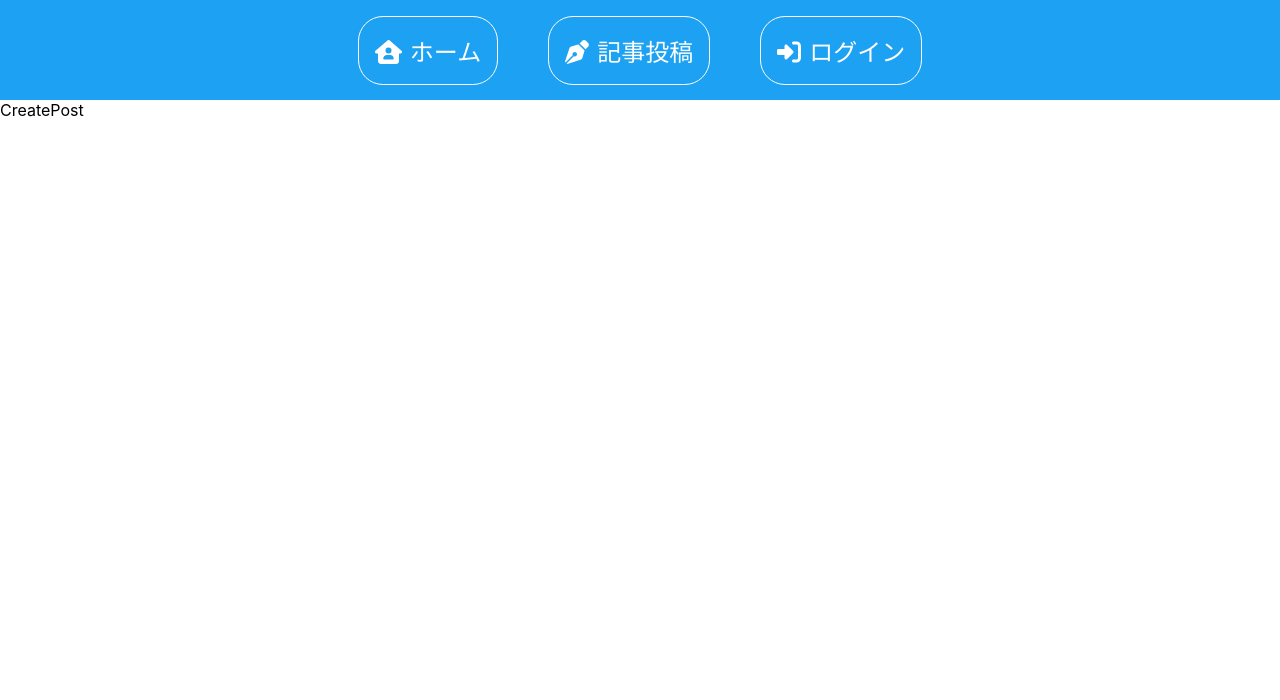
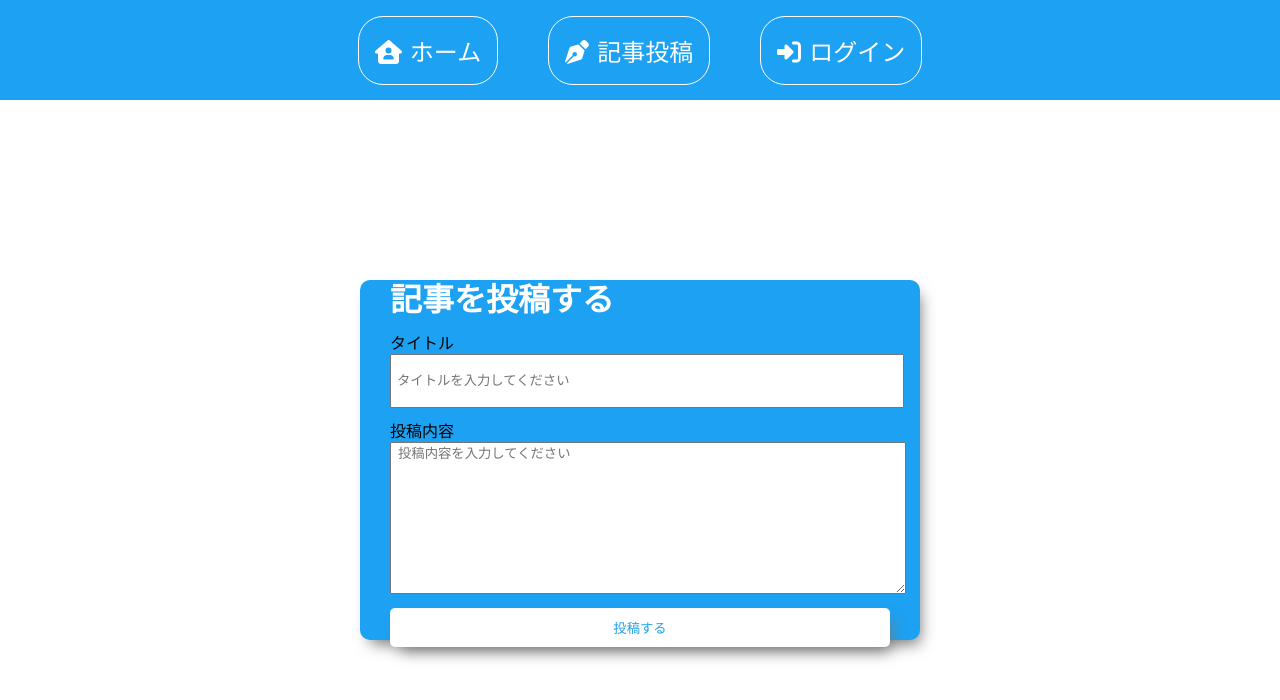
Before and after one commit to Kazuki624/React_blog-app, a React (Create React App) app: page /createpost in a window 1280 px wide. Shown: the top 700 px of the page. Built offline with nearby package versions, Linux system fonts and the light colour scheme.

Commit message:
making and styling create post page

```diff
--- /dev/null
+++ b/src/components/CreatePost.css
@@ -0,0 +1,51 @@
+.createPostPage{
+  display: flex;
+  align-items: center;
+  justify-content: center;
+  height: 90vh;
+}
+.postContainer{
+  background-color: #1DA1F2;
+  border-radius: 10px;
+  display: flex;
+  flex-direction: column;
+  justify-content: center;
+  height: 50%;
+  width: 500px;
+  gap: 10px;
+  padding: 0px 30px;
+  box-shadow: 5px 9px 15px -5px #777;
+}
+
+.postContainer h1 {
+  margin: 0;
+  color: #fff;
+}
+
+.postContainer input {
+  width: 100%;
+  height: 50px;
+  outline: none;
+  padding: 0 5px;
+}
+.postContainer textarea {
+  width: 100%;
+  height: 150px;
+  outline: none;
+  padding: 0 7px;
+}
+.postContainer .postButton {
+  padding: 10px 0;
+  background-color: #fff;
+  border: none;
+  box-shadow: 5px 9px 15px -5px #777;
+  color: #1DA1F2;
+  border-radius: 5px;
+  cursor: pointer;
+  transition: all 0.5s;
+}
+.postContainer .postButton:hover {
+  transform: translateY(5px);
+  box-shadow: none;
+  /* margin-bottom: 30px; */
+}
--- a/src/components/CreatePost.js
+++ b/src/components/CreatePost.js
@@ -1,8 +1,22 @@
-import React from 'react'
+import React from 'react';
+import "./CreatePost.css";
 
 const CreatePost = () => {
   return (
-    <div>CreatePost</div>
+    <div className='createPostPage'>
+        <div className='postContainer'>
+            <h1>記事を投稿する</h1>
+            <div className='inputPost'>
+                <div>タイトル</div>
+                <input type="text" placeholder="タイトルを入力してください"></input>
+            </div>
+            <div className='inputPost'>
+                <div>投稿内容</div>
+                <textarea type="text" placeholder="投稿内容を入力してください"></textarea>
+            </div>
+            <button className='postButton'>投稿する</button>
+        </div>
+    </div>
   )
 }
 
```
